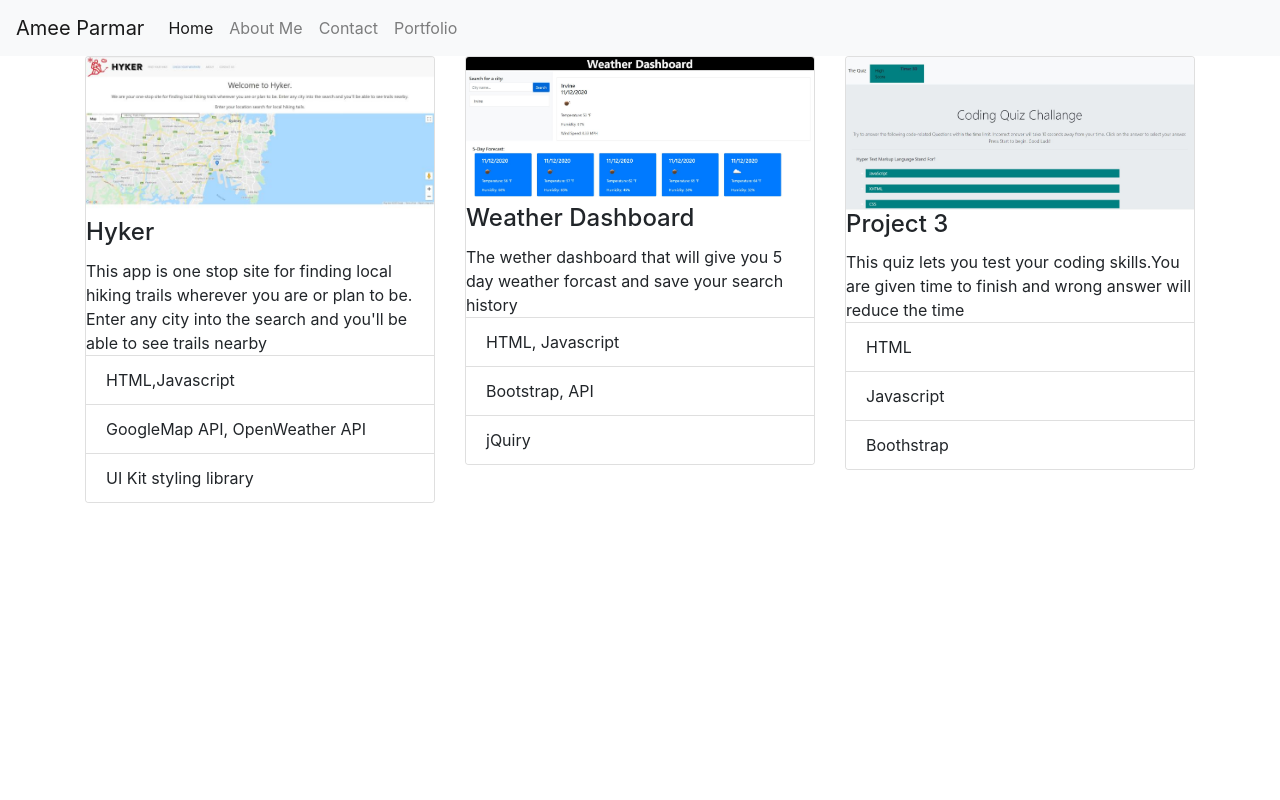
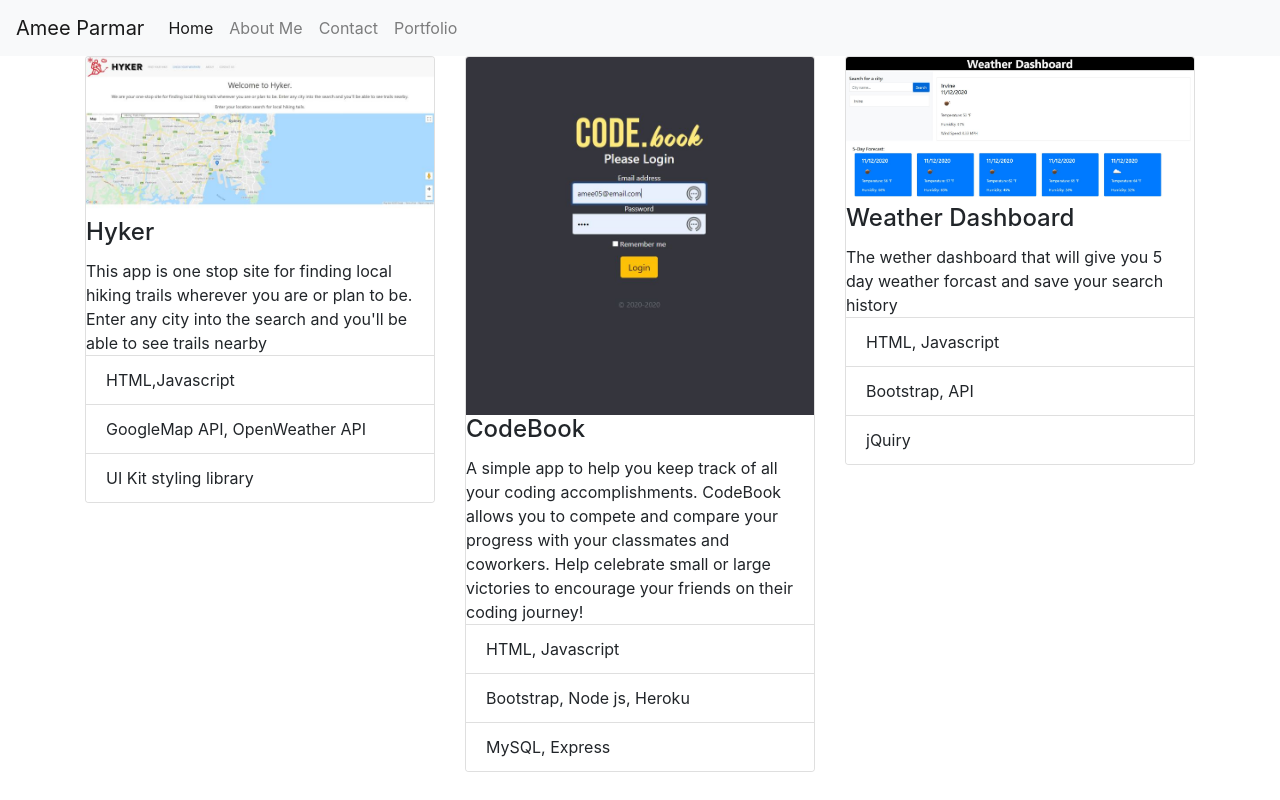
Before and after one commit to amee05/Responsive-Portfolio, a plain HTML site: page portfolio.html in a window 1280 px wide. Drawn offline with nearby package versions, Linux system fonts and the light colour scheme.

Commit message:
project 2 attached

```diff
--- a/portfolio.html
+++ b/portfolio.html
@@ -41,7 +41,7 @@
         <div class="col-sm-4">
 
           <div class="card">
-            <img class="card-img-top img-fluid" src="./assets/Homepage.jpg" alt="Hyker App">
+            <a href="https://amee05.github.io/Hyker-App/"><img class="card-img-top img-fluid" src="./assets/Homepage.jpg" alt="Hyker App"></a>
             <div class="card-block">
               <h4 class="card-title">Hyker</h4>
               <p class="card-text">This app is one stop site for finding local hiking trails wherever you are or plan to be. Enter any city into the search and you'll
@@ -60,15 +60,17 @@
         <div class="col-sm-4">
 
           <div class="card">
-            <img class="card-img-top img-fluid" src="./assets/weather.JPG" alt="weather">
+            <a href="https://radiant-headland-26253.herokuapp.com/index.html"><img class="card-img-top img-fluid" src="./assets/CodeBook.JPG" alt="CodeBook App"></a>
             <div class="card-block">
-              <h4 class="card-title">Weather Dashboard</h4>
-              <p class="card-text">The wether dashboard that will give you 5 day weather forcast and save your search history</p>
+              <h4 class="card-title">CodeBook</h4>
+              <p class="card-text">A simple app to help you keep track of all your coding accomplishments. CodeBook allows you to compete and compare your
+              progress with your classmates and coworkers. Help celebrate small or large victories to encourage your friends on their
+              coding journey!</p>
             </div>
             <ul class="list-group list-group-flush">
               <li class="list-group-item">HTML, Javascript</li>
-              <li class="list-group-item">Bootstrap, API</li>
-              <li class="list-group-item">jQuiry</li>
+              <li class="list-group-item">Bootstrap, Node js, Heroku</li>
+              <li class="list-group-item">MySQL, Express</li>
             </ul>
 
           </div>
@@ -78,15 +80,15 @@
         <div class="col-sm-4">
 
           <div class="card">
-            <img class="card-img-top img-fluid" src="./assets/code-quiz.JPG" alt="Quiz">
+            <a href="https://amee05.github.io/Weather-Dashboard/"><img class="card-img-top img-fluid" src="./assets/weather.JPG" alt="Weather"></a>
             <div class="card-block">
-              <h4 class="card-title">Project 3</h4>
-              <p class="card-text">This quiz lets you test your coding skills.You are given time to finish and wrong answer will reduce the time</p>
+              <h4 class="card-title">Weather Dashboard</h4>
+              <p class="card-text">The wether dashboard that will give you 5 day weather forcast and save your search history</p>
             </div>
             <ul class="list-group list-group-flush">
-              <li class="list-group-item">HTML</li>
-              <li class="list-group-item">Javascript</li>
-              <li class="list-group-item">Boothstrap</li>
+              <li class="list-group-item">HTML, Javascript</li>
+              <li class="list-group-item">Bootstrap, API</li>
+              <li class="list-group-item">jQuiry</li>
             </ul>
 
 
```
Also changed, not shown: assets/CodeBook.JPG (added).
